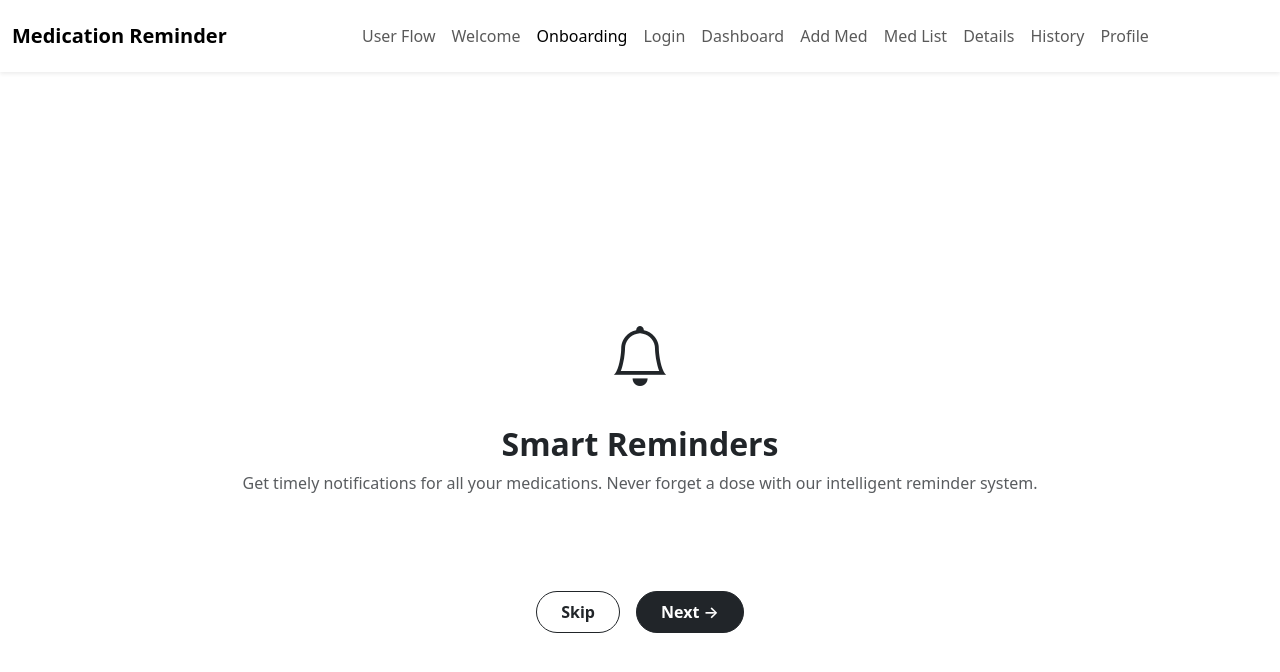
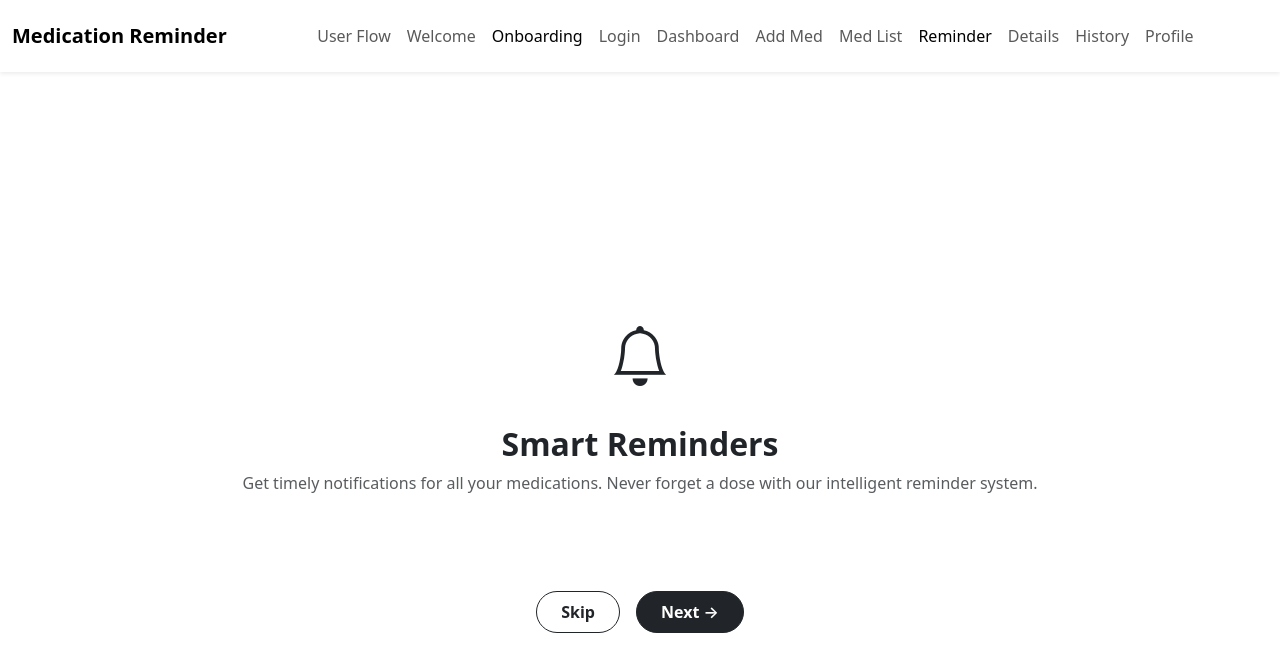
Before and after one commit to jibson1536/Medication-Reminder, a plain HTML site: page oboarding.html in a window 1280 px wide. Drawn offline with nearby package versions, Linux system fonts and the light colour scheme.

Commit message:
Update oboarding.html
onboarding

```diff
--- a/oboarding.html
+++ b/oboarding.html
@@ -37,6 +37,7 @@
           <li class="nav-item"><a class="nav-link" href="dashboard.html">Dashboard</a></li>
           <li class="nav-item"><a class="nav-link" href="addmed.html">Add Med</a></li>
           <li class="nav-item"><a class="nav-link" href="medlist.html">Med List</a></li>
+                    <li class="nav-item"><a class="nav-link active" href="reminder.html">Reminder</a></li>
           <li class="nav-item"><a class="nav-link" href="details.html">Details</a></li>
           <li class="nav-item"><a class="nav-link" href="history.html">History</a></li>
           <li class="nav-item"><a class="nav-link" href="profile.html">Profile</a></li>
```
